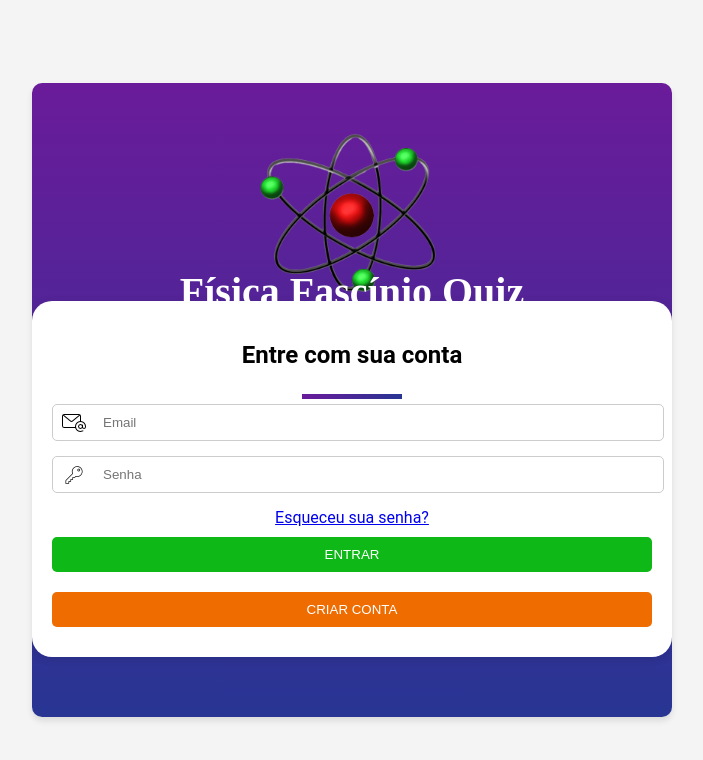
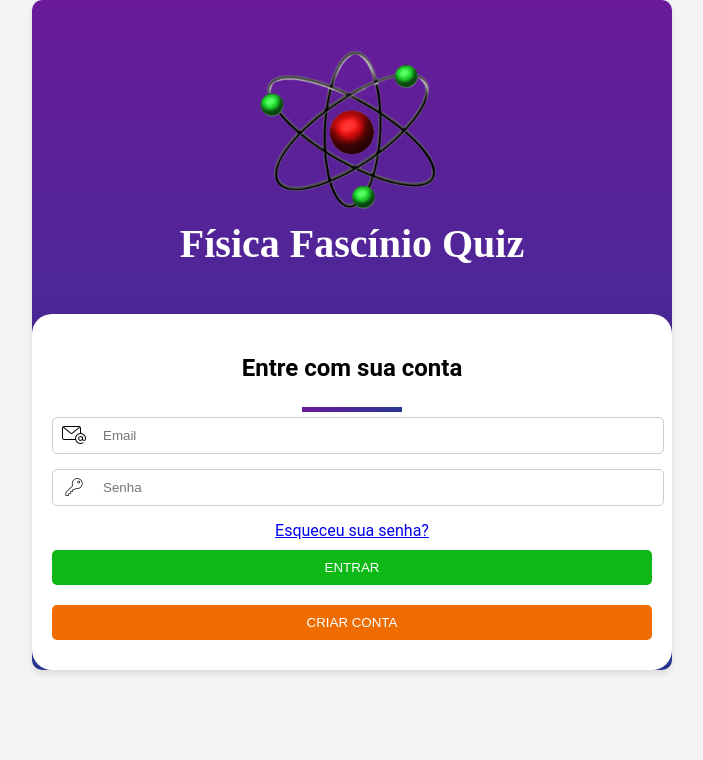
Before and after one commit to fisicafascinioquiz/FFQ, a website with bundled scripts: page login.html in a window 1280 px wide. Shown: the whole page, without its empty margins (288-991 px from the left). Built offline with nearby package versions, Linux system fonts and the light colour scheme.

Commit message:
Add files via upload

```diff
--- a/login.css
+++ b/login.css
@@ -4,7 +4,7 @@ body {
     padding: 0;
     display: flex;
     justify-content: center;
-    align-items: center;
+    align-items: flex-start; /* Alinha os itens no topo */
     min-height: 100vh;
     background-color: #f4f4f4;
 }
@@ -25,13 +25,16 @@ body {
     align-items: center;
     width: 100%;
     height: auto;
+    position: relative; /* Permite o posicionamento absoluto do título */
 }
 
 .image-view {
-    width: 60%; /* Diminui a largura da imagem */
+    width: 60%;
     max-width: 300px;
     height: auto;
-    margin-top: 0; /* Remove o espaçamento superior */
+    margin-top: 0; /* Garante que a imagem fique no topo */
+    position: absolute;
+    top: 0; /* Posiciona a imagem no topo do contêiner */
 }
 
 .title {
@@ -39,8 +42,8 @@ body {
     font-size: 2.5em;
     color: white;
     text-align: center;
-    margin-top: -60px; /* Eleva mais o título */
-    z-index: 2; /* Assegura que o título fique acima do card branco */
+    margin-top: 200px; /* Ajusta a posição do título para centralizá-lo */
+    z-index: 2;
     position: relative;
 }
 
@@ -51,8 +54,8 @@ body {
     box-shadow: 0 2px 10px rgba(0,0,0,0.1);
     padding: 20px;
     position: relative;
-    top: -40px; /* Ajusta o card para compensar a elevação do título */
-    z-index: 0; /* Mantém o card abaixo do título */
+    top: 20px; /* Ajusta a posição do card */
+    z-index: 1;
 }
 
 .card-content {
@@ -127,7 +130,7 @@ body {
 @media (max-width: 600px) {
     .title {
         font-size: 2em;
-        margin-top: -50px; /* Ajuste adicional para iPhone */
+        margin-top: 180px; /* Ajuste adicional para telas menores */
     }
 
     .subtitle {
@@ -146,7 +149,7 @@ body {
 @media (max-width: 400px) {
     .title {
         font-size: 1.5em;
-        margin-top: -50px;
+        margin-top: 160px; /* Ajuste adicional para telas ainda menores */
     }
 
     .subtitle {
```
